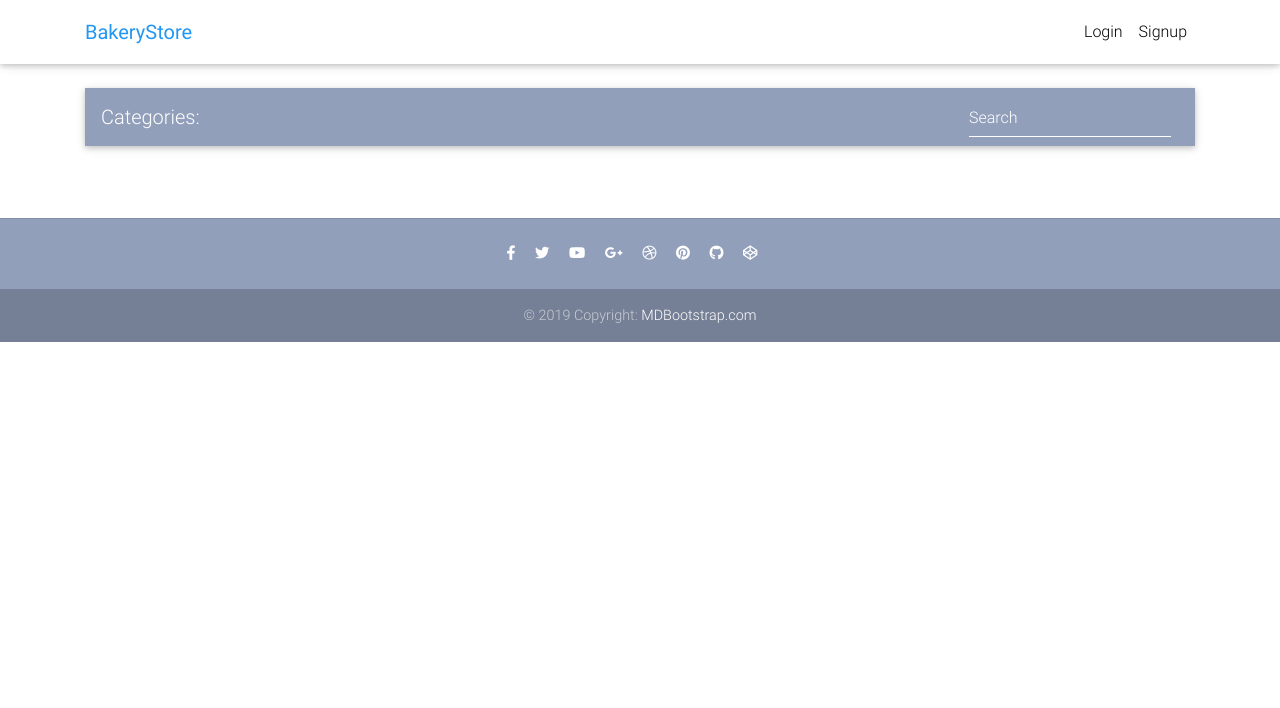
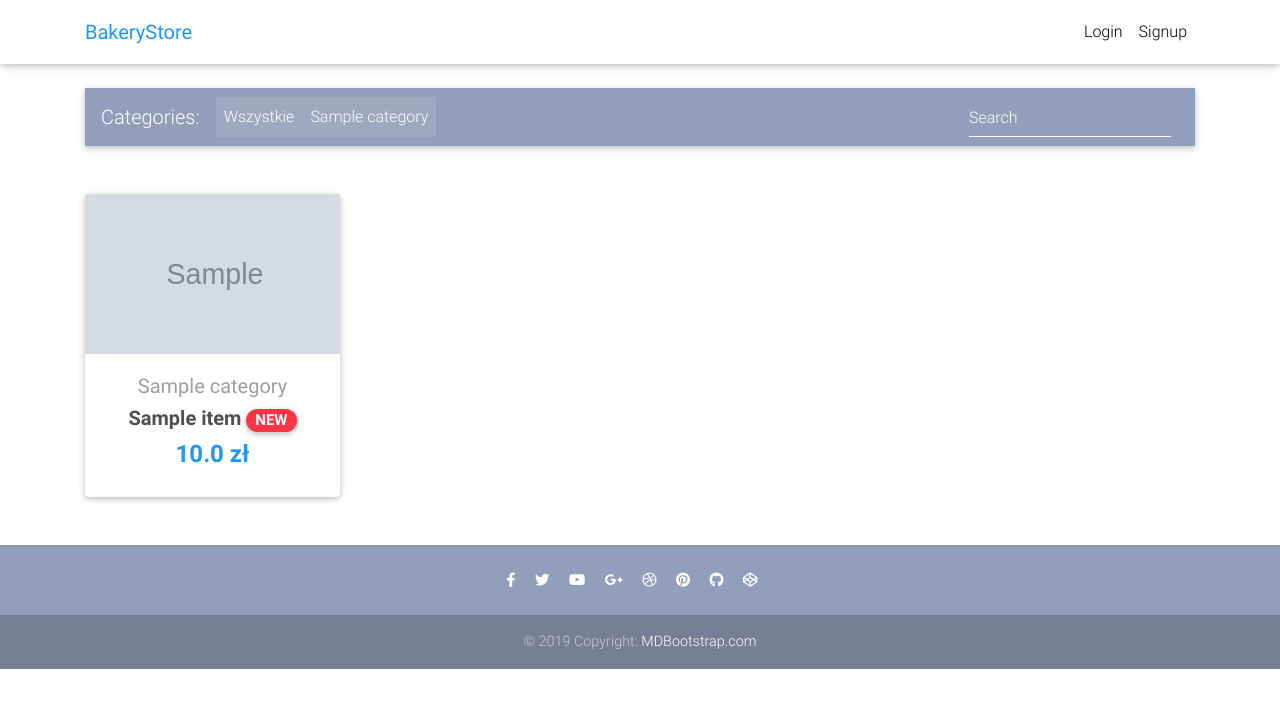
Before and after one commit to conradylx/Confectionery-shop, a Django app: page /search/ in a window 1280 px wide. Shown: the top 708 px of the page. Run offline with Django 3.2, Linux system fonts and the light colour scheme; tables that the repository leaves empty hold one stand-in row (values such as "Sample post"); grey boxes marked "Sample" are stand-in pictures; some libraries are stand-ins or nearby versions.

Commit message:
Added categories in search

```diff
--- a/Project/core/views.py
+++ b/Project/core/views.py
@@ -213,3 +213,16 @@
         else:
            result = None
         return result
+
+    def get_context_data(self, *args, **kwargs):
+        category_id = self.request.GET.get('category')
+        category_menu = Category.objects.all()
+        if category_id:
+            items = Item.get_products_by_category(category_id)
+            print(items)
+        else:
+            items = Item.get_all_products()
+        context_items = super(SearchView, self).get_context_data(*args, **kwargs)
+        context_items["category_list"] = items
+        context_items["category_menu"] = category_menu
+        return context_items
--- a/Project/templates/search.html
+++ b/Project/templates/search.html
@@ -1,7 +1,57 @@
 {% extends 'home.html' %}
 
 {% block 'search' %}
+                <!--Navbar-->
+            <nav class="navbar navbar-expand-lg navbar-dark mdb-color lighten-3 mt-3 mb-5">
+
+                <!-- Navbar brand -->
+                <span class="navbar-brand">Categories:</span>
+
+                <!-- Collapse button -->
+                <button class="navbar-toggler" type="button" data-toggle="collapse" data-target="#basicExampleNav"
+                        aria-controls="basicExampleNav" aria-expanded="false" aria-label="Toggle navigation">
+                    <span class="navbar-toggler-icon"></span>
+                </button>
+
+                <!-- Collapsible content -->
+                <div class="collapse navbar-collapse" id="basicExampleNav">
+
+                    <!-- Links -->
+                    <ul class="navbar-nav mr-auto">
+                        {% if category_menu %}
+                            <li class="nav-item active">
+                                <a class="nav-link" href="/">Wszystkie</a>
+                                {#              <a class="nav-link" href="{% url 'core:categories' %}">{{ item }}</a>#}
+                            </li>
+                            {% for item in category_menu %}
+                                <li class="nav-item active">
+                                    <a class="nav-link" href="/?category={{ item.id }}">{{ item.name }}</a>
+                                    {#              <a class="nav-link" href="{% url 'core:categories' %}">{{ item }}</a>#}
+                                </li>
+                            {% endfor %}
+                        {% endif %}
+                    </ul>
+                    {#              <ul class="navbar-nav mr-auto">#}
+                    {#              {% for items in object_list %}#}
+                    {#            <li class="nav-item active">#}
+                    {#              <a class="nav-link" href="#">{{ items.category }}</a>#}
+                    {#            </li>#}
+                    {#              {% endfor %}#}
+                    {#          </ul>#}
+                    <!-- Links -->
+
+                    <form class="form-inline" method="GET" action="{% url 'core:search' %}">
+                        <div class="md-form my-0">
+                            <input class="form-control mr-sm-2" type="text" placeholder="Search" name="search" aria-label="Search">
+                        </div>
+                    </form>
+                </div>
+                <!-- Collapsible content -->
+
+            </nav>
     {% for item in all_search_results %}
+        <div class="container">
+
         <div class="col-lg-3 col-md-6 mb-4">
             <!--Card-->
             <div class="card">
@@ -46,4 +96,5 @@
         {% empty %}
         None to display
     {% endfor %}
+</div>
 {% endblock %}
```
Lines whose indentation alone changed are shown as unchanged.
